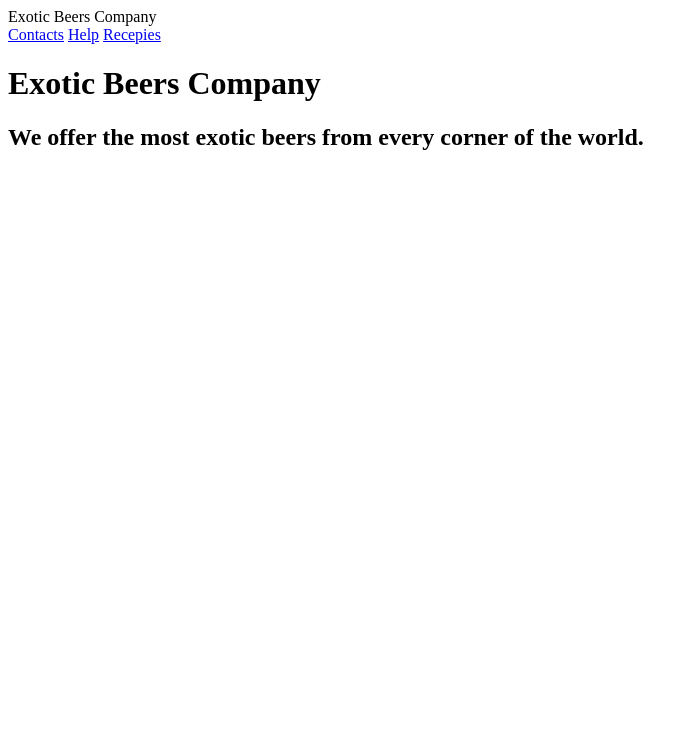
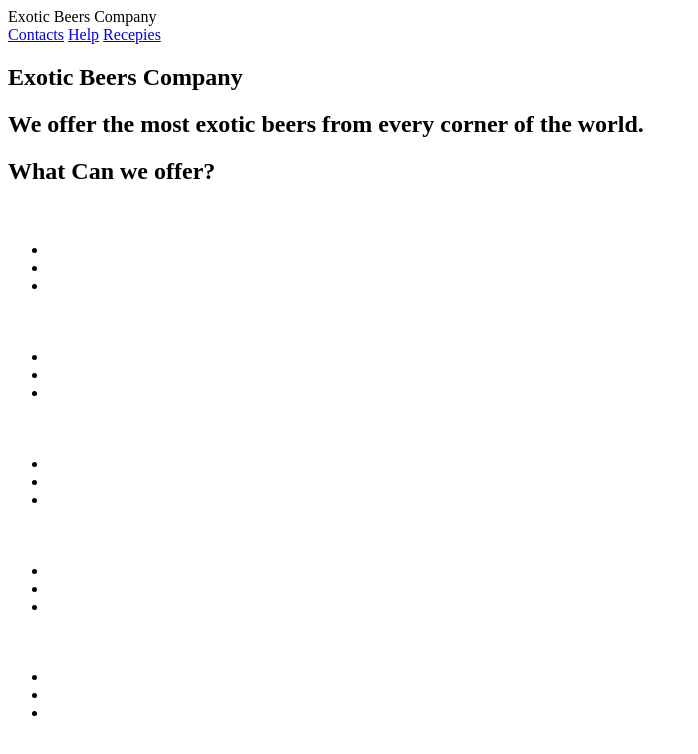
Before and after one commit to Nazarht/BeerCompany, a plain HTML site: page index.html in a window 1280 px wide. Shown: the whole page, without its empty margins (0-698 px from the left). Drawn offline with Linux system fonts and the light colour scheme.

Commit message:
Fix changed structure of the files

```diff
--- a/index.html
+++ b/index.html
@@ -20,22 +20,69 @@
     </header>
     <main>
                 <!-- First section -->
-        <div class="picture-container">
+        <section class="picture-container">
           <div class="picture-background">
             <div class="picture-text">
               <h1>Exotic Beers Company</h1>
               <h2>We offer the most <span class="exotic">exotic</span> beers from every corner of the world.</h2>
             </div>
           </div>
-        </div>
+        </section>
 
                 <!-- Secound section -->
-        <div class="beers-container">
-        </div>
+        <section class="beers-container">
+          <h2>What Can we offer?</h2>
+          <div class="beer-box">
+            <img src="">
+            <h3></h3>
+            <ul>
+              <li></li>
+              <li></li>
+              <li></li>
+            </ul>
+          </div>
+          <div class="beer-box">
+            <img src="">
+            <h3></h3>
+            <ul>
+              <li></li>
+              <li></li>
+              <li></li>
+            </ul>
+          </div>
+          <div class="beer-box">
+            <img src="">
+            <h3></h3>
+            <ul>
+              <li></li>
+              <li></li>
+              <li></li>
+            </ul>
+          </div>
+          <div class="beer-box">
+            <img src="">
+            <h3></h3>
+            <ul>
+              <li></li>
+              <li></li>
+              <li></li>
+            </ul>
+          </div>
+          <div class="beer-box">
+            <img src="">
+            <h3></h3>
+            <ul>
+              <li></li>
+              <li></li>
+              <li></li>
+            </ul>
+          </div>
+
+        </section>
 
                 <!-- Third section -->
-        <div class="workers-container">
-        </div>
+        <section class="workers-container">
+        </section>
                 <!-- Footer  -->
         <footer>
         </footer>
```
Also changed, not shown: resources/beer.ico (renamed from beer.ico), resources/favicon.ico (renamed from favicon.ico), 1 other file.
